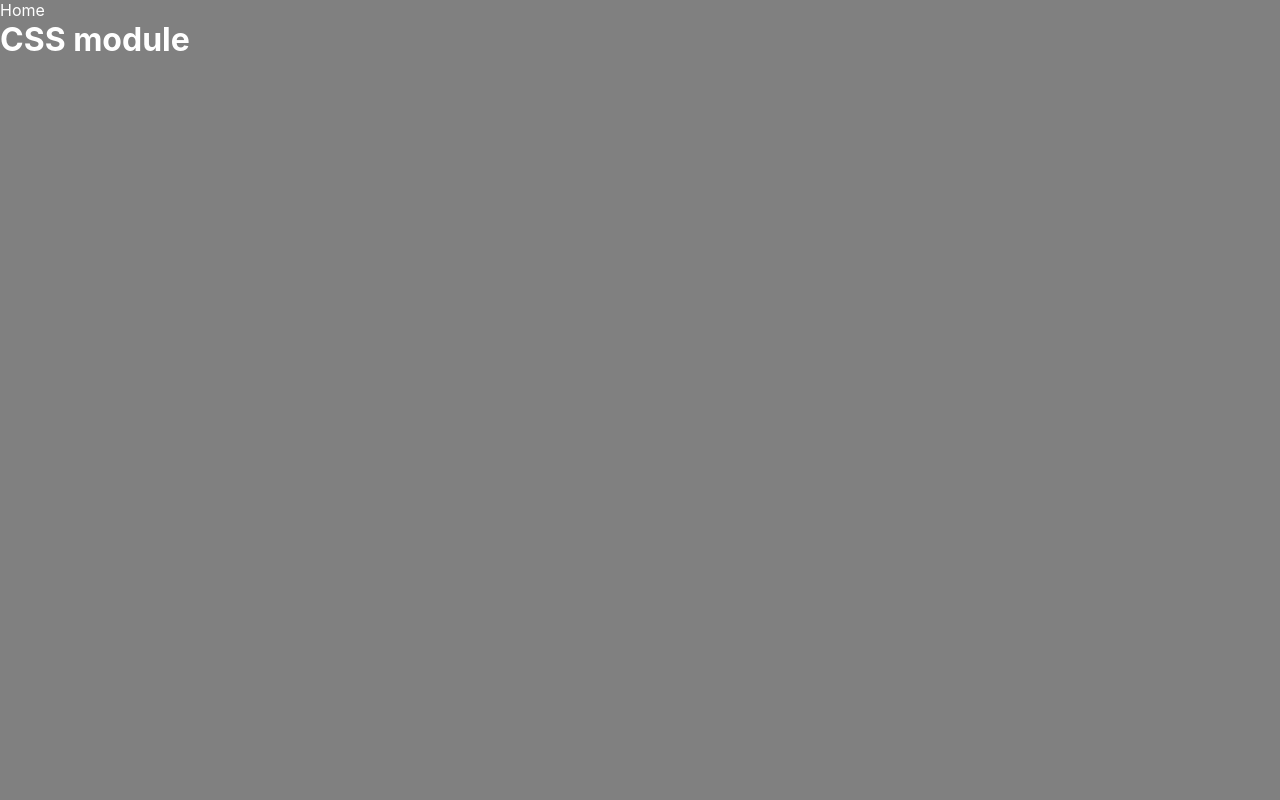
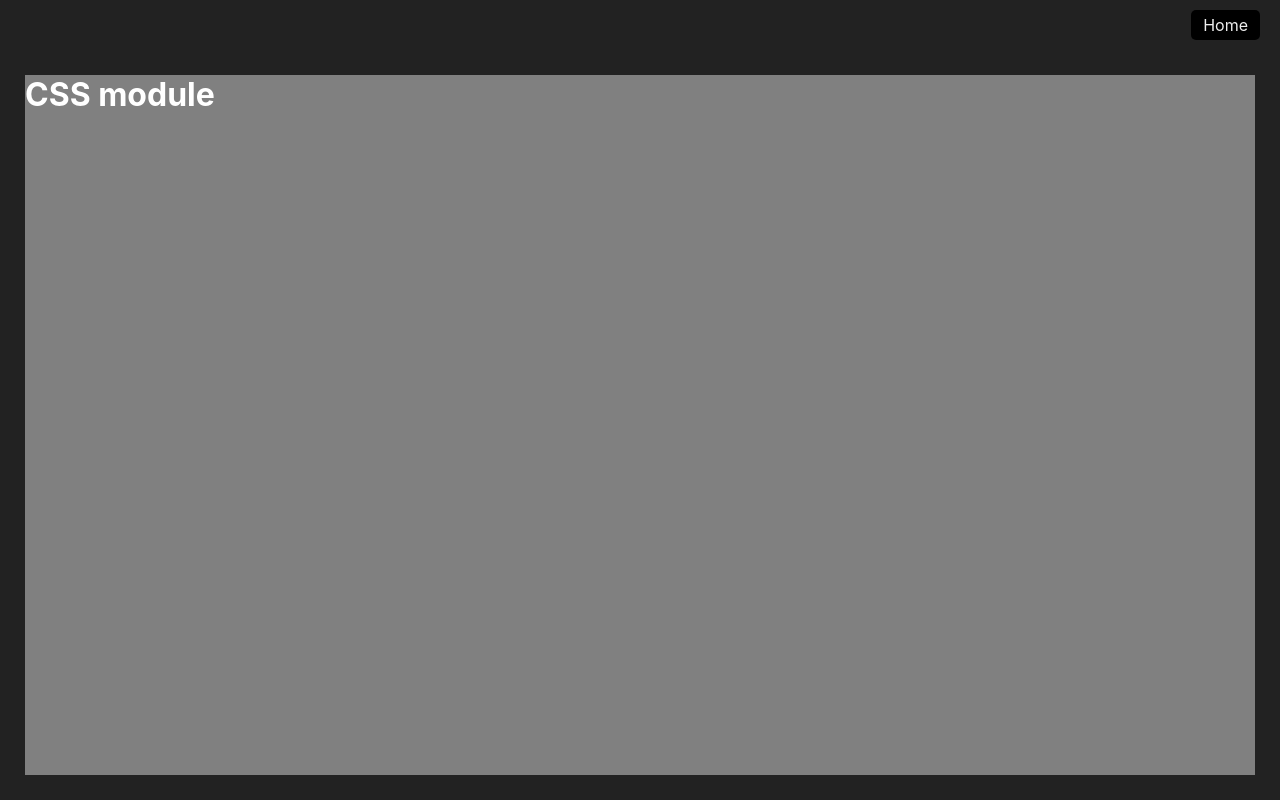
Before and after one commit to joao-souza-flooxai/section6-react-course-NextFirestore, a Next.js app in the folder next-firestore/: page /stylist in a window 1280 px wide. Built offline with nearby package versions, Linux system fonts and the light colour scheme.

Commit message:
feat: Added layout component and exported in other pages.

```diff
--- /dev/null
+++ b/next-firestore/src/components/Layout.jsx
@@ -0,0 +1,17 @@
+import Link from "next/link";
+import styles from "../styles/Layout.module.css"
+export default function Layout(props){
+    return(
+        <div className={styles.layout}>
+
+            <div className={styles.header}>
+                <Link href="/" >Home</Link>
+            </div>
+
+            <div className={styles.content}>
+                {props.children}
+            </div>
+
+        </div>
+    )
+}
--- a/next-firestore/src/pages/index.jsx
+++ b/next-firestore/src/pages/index.jsx
@@ -1,11 +1,13 @@
 import Link from "next/link";
+import Navigator from "../components/Navigator";
 
 export default function Home(){
   return (
     <>
       <h1>Home page</h1>
-      <h3><Link href={"/stylist"}>Stylist</Link></h3><br />
-      <h3><Link href={"/example"}>Example</Link></h3>
+      <Navigator name="Stylist" link="/stylist"/>
+      <Navigator name="Example" link="/example"/>
+      <Navigator name="Jsx" link="/jsx"/>
     </>
   );
 }
--- a/next-firestore/src/pages/stylist.jsx
+++ b/next-firestore/src/pages/stylist.jsx
@@ -1,10 +1,14 @@
+import Layout from "../components/Layout";
 import styles from "../styles/Stylist.module.css";
 import Link from "next/link";
 export default function Stylist(){
     return(
-        <div className={styles.roxo}>
-           <Link href={"/"}>Home</Link>
-            <h1>CSS module</h1>
-        </div>
+
+        <Layout>
+            <div className={styles.roxo}>
+                <h1>CSS module</h1>
+            </div>
+        </Layout>
+
     )
 }
--- /dev/null
+++ b/next-firestore/src/styles/Layout.module.css
@@ -0,0 +1,22 @@
+.layout{
+    height: 100vh;
+    display: flex;
+    flex-direction: column;
+}
+
+.header{
+    display: flex;
+    justify-content: flex-end;
+    padding: 10px 20px;
+}
+
+.header a{
+    background-color: black;
+    padding: 5px 12px;
+    border-radius: 5px;
+}
+
+.content{
+    padding: 25px;
+    height: 100%;
+}
--- a/next-firestore/src/styles/Stylist.module.css
+++ b/next-firestore/src/styles/Stylist.module.css
@@ -1,7 +1,7 @@
 .roxo{
     background-color:  gray;
     color: #fff;
-    height: 100vh;
+    height: 100%;
 }
 
 .roxo h1{
```
Also changed, not shown: next-firestore/src/components/Navigator.jsx (added, +10 -0 lines), next-firestore/src/pages/example.jsx (+5 -5 lines).
